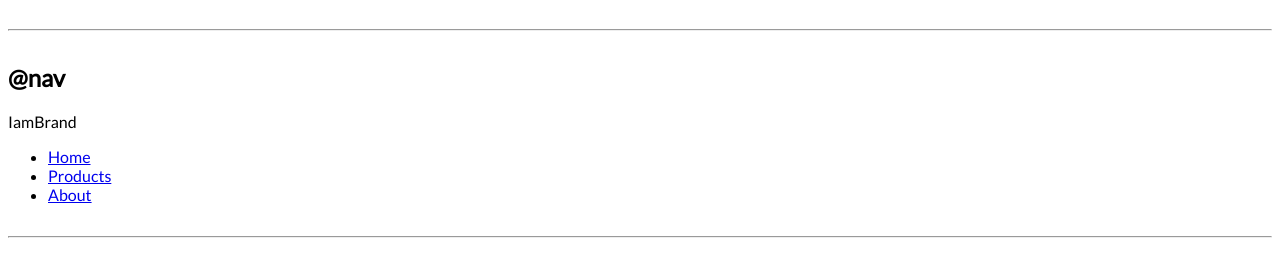
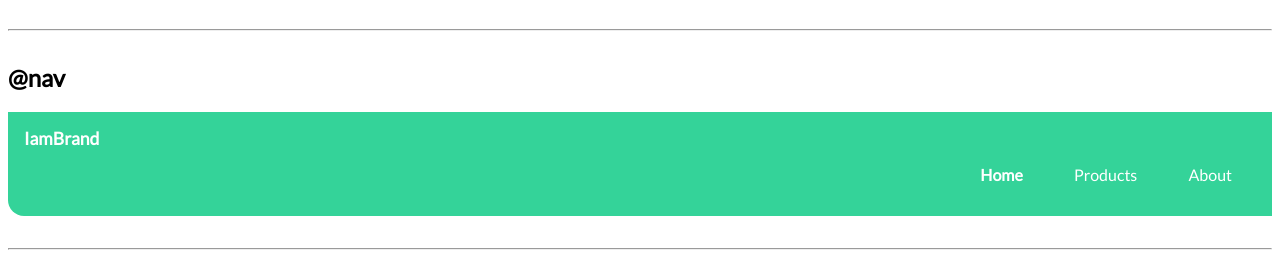
Before and after one commit to zabihshaik/shaikzabihulla-component-library, a plain HTML site: page index.html in a window 1280 px wide. Shown: the part 1248-1515 px from the top of the page. Drawn offline with Linux system fonts and the light colour scheme.

Commit message:
navigation

```diff
--- a/index.html
+++ b/index.html
@@ -77,17 +77,17 @@
 
     <h2>@nav</h2>
 
-    <nav>
-        <div>IamBrand</div>
-        <ul>
-            <li>
-                <a href="/">Home</a>
+    <nav class="navigation container">
+        <div class="nav-brand">IamBrand</div>
+        <ul class="list-non-bullet nav-pills">
+            <li class="list-item-inline">
+                <a class="link link-active" href="/">Home</a>
             </li>
-            <li>
-                <a href="/">Products</a>
+            <li class="list-item-inline">
+                <a class="link" href="/">Products</a>
             </li>
-            <li>
-                <a href="/">About</a>
+            <li class="list-item-inline">
+                <a class="link" href="/">About</a>
             </li>
         </ul>
     </nav>
--- a/styles.css
+++ b/styles.css
@@ -51,3 +51,30 @@ hr {
     padding: 0rem 0.5rem;
 
 }
+
+/** navigation **/
+
+.navigation {
+    background-color: var(--primary-color);
+    color: white;
+    padding: 1rem;
+    border-bottom-left-radius: 1rem;
+}
+
+.navigation .nav-brand {
+    font-weight: bold;
+    font-size: 1.1rem;
+}
+
+.navigation .nav-pills {
+    text-align: right;
+}
+
+.navigation .link {
+    color: white;
+
+}
+
+.navigation .link-active {
+    font-weight: bold;
+}
```
